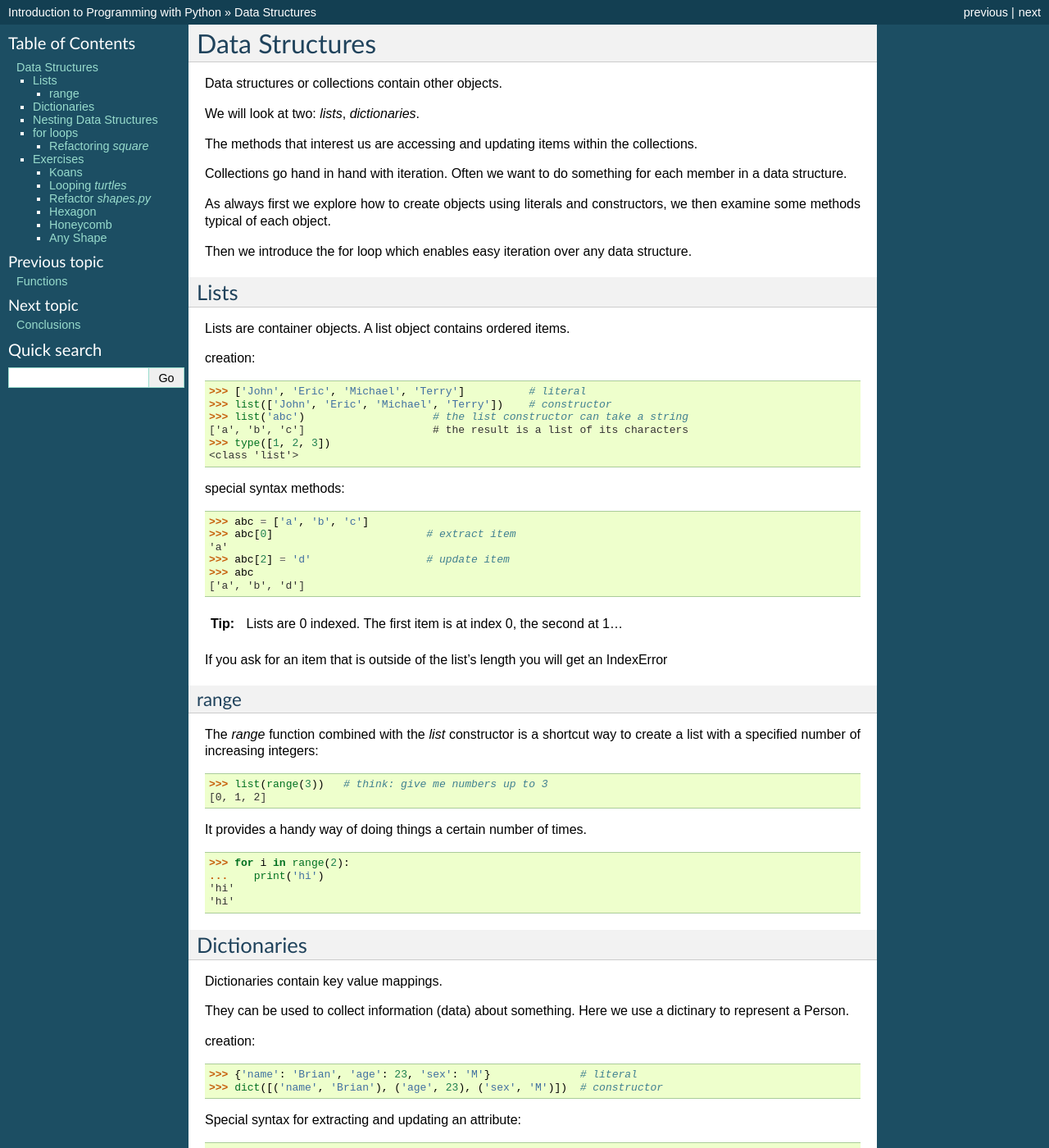
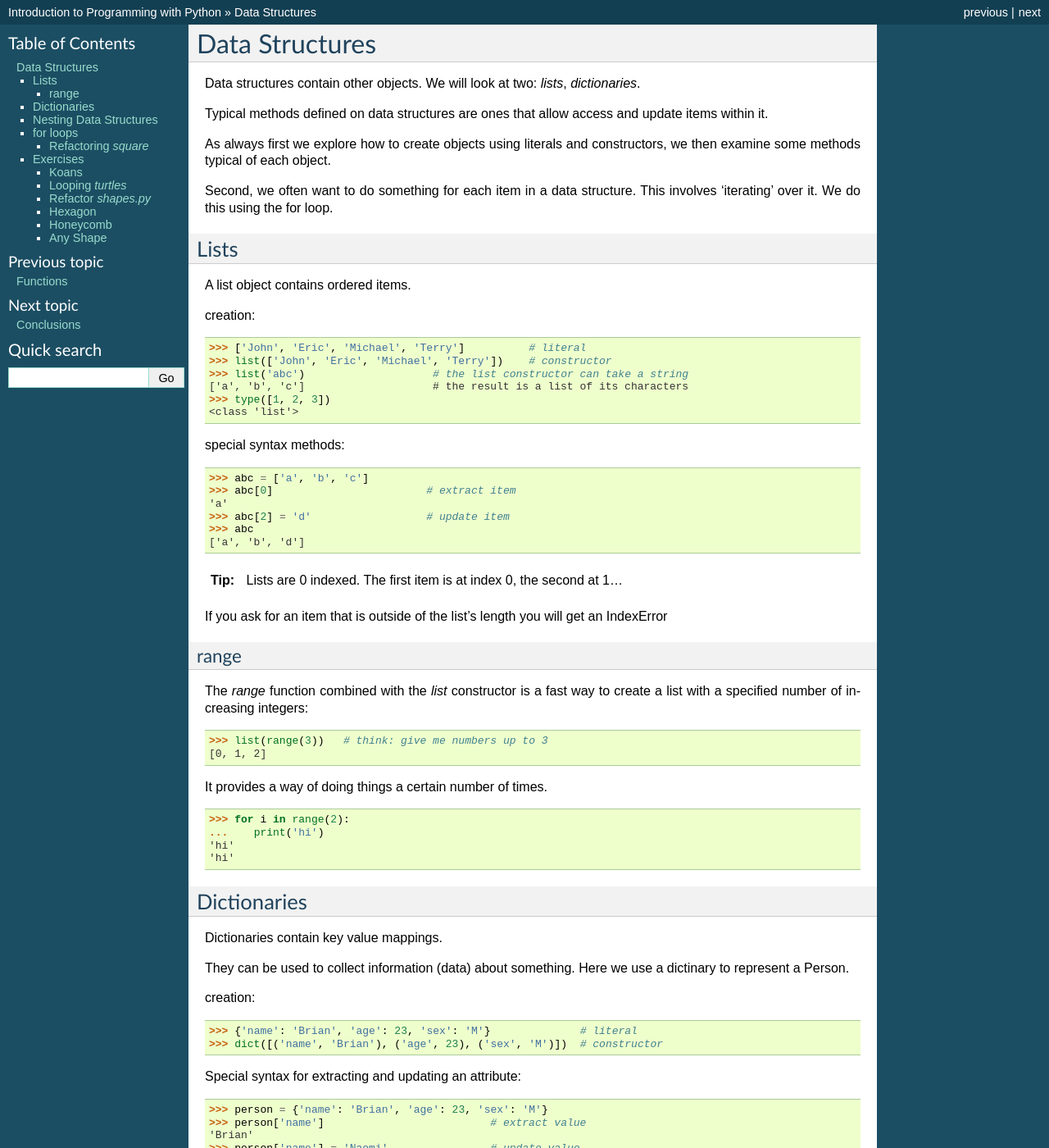
Before and after one commit to gu-lseg/intro-to-programming, a Sphinx documentation site: the page built from source/data_structures.rst, in a window 1280 px wide and 1400 px high. Shown: the whole window at 82% size. Built offline with Sphinx 7.4.7, drawn with Linux system fonts in a browser that asks for light colours; pages that are not in the unit, such as notebooks, are missing from menus; some of the changed text lies outside the part shown.

Commit message:
minor edits

```diff
--- a/source/appendix_windows.rst
+++ b/source/appendix_windows.rst
@@ -9,7 +9,7 @@ A shortcut:
 
 1. Press `Windows + R` (the two keys together)
 2. A search prompt pops up.
-3. enter `cmd.exe` and select it
+3. Type `cmd.exe` and press enter.
 
 Command line 101
 ================
@@ -57,8 +57,8 @@ Unfortunately we need to specify the full path each time: `\Python34\python.exe`
 
 ::
 
-    C:\Users\greg-lo>\Python34\python.exe
-    Python 3.4.2rc1 (v3.4.2rc1:8711a0951384, Sep 21 2014, 21:16:45) [MSC v.1600 32 b
+    C:\Users\greg-lo>python
+    Python 3.4.2 (v3.4.2:8711a0951384, Sep 21 2014, 21:16:45) [MSC v.1600 32 b
     it (Intel)] on win32
     Type "help", "copyright", "credits" or "license" for more information.
     >>>
--- a/source/conditionals.rst
+++ b/source/conditionals.rst
@@ -141,9 +141,9 @@ Koans - Control Statements
 
 ::
 
-    > python3 contemplate_koans.py about_true_and_false
+    > python contemplate_koans.py about_true_and_false
 
-    > python3 contemplate_koans.py about_control_statements
+    > python contemplate_koans.py about_control_statements
 
 
 Practical: Turtles Joypad
--- a/source/data_structures.rst
+++ b/source/data_structures.rst
@@ -1,25 +1,22 @@
 Data Structures
 ***************
 
-Data structures or collections contain other objects.
+Data structures contain other objects. We will look at two: `lists`, `dictionaries`.
 
-We will look at two: `lists`, `dictionaries`.
-
-The methods that interest us are accessing and updating items within the collections.
-
-Collections go hand in hand with iteration. Often we want to do something for each
-member in a data structure.
+Typical methods defined on data structures are ones that allow access and
+update items within it.
 
 As always first we explore how to create objects using literals and
 constructors, we then examine some methods typical of each object.
 
-Then we introduce the for loop which enables easy iteration over any data
-structure.
+Second, we often want to do something for each item in a data structure. This
+involves 'iterating' over it. We do this using the for loop.
+
 
 Lists
 =====
 
-Lists are container objects. A list object contains ordered items.
+A list object contains ordered items.
 
 creation::
 
@@ -48,12 +45,12 @@ If you ask for an item that is outside of the list's length you will get an Inde
 range
 -----
 
-The `range` function combined with the `list` constructor is a shortcut way to create a list with a specified number of increasing integers::
+The `range` function combined with the `list` constructor is a fast way to create a list with a specified number of increasing integers::
 
     >>> list(range(3))   # think: give me numbers up to 3
     [0, 1, 2]
 
-It provides a handy way of doing things a certain number of times.
+It provides a way of doing things a certain number of times.
 
 ::
 
@@ -100,6 +97,9 @@ Here is a list of dictionaries::
             {'name': 'Brian', 'age': 23, 'sex': 'M', 'status': 'Single'}
         ]
 
+Think how this could be useful for example to store information about all
+students in a class.
+
 .. tip::
     Nested data structures are extremely common.
 
@@ -124,9 +124,6 @@ turtle alex.
        alex.left(90)
 
     exitonclick()
-
-.. tip::
-    Loops are flow control statements which work hand in hand with data structures.
 
 
 Refactoring `square`
--- a/source/objects.rst
+++ b/source/objects.rst
@@ -225,5 +225,5 @@ In these Koans we will spend time exploring `str` objects.
 
 ::
 
-    python3 contemplate_koans.py about_strings
-    python3 contemplate_koans.py about_strings_manipulation
+    python contemplate_koans.py about_strings
+    python contemplate_koans.py about_strings_manipulation
```
Also changed, not shown: source/getting_started.rst (+4 -4 lines).
